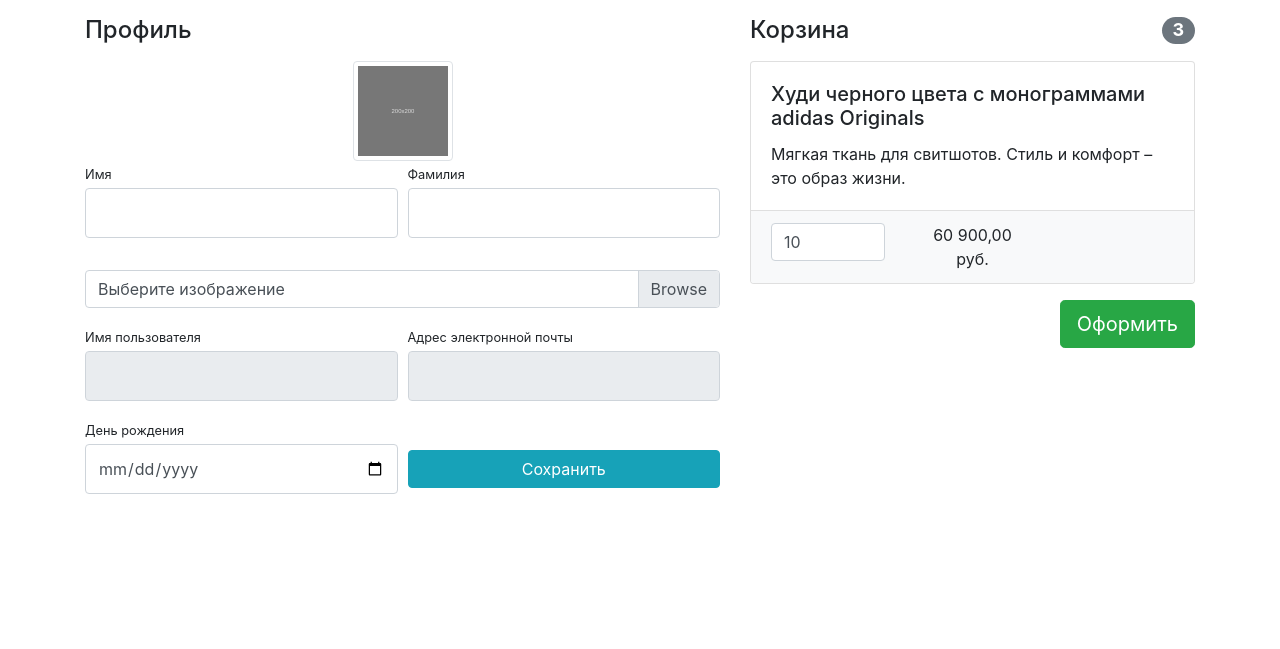
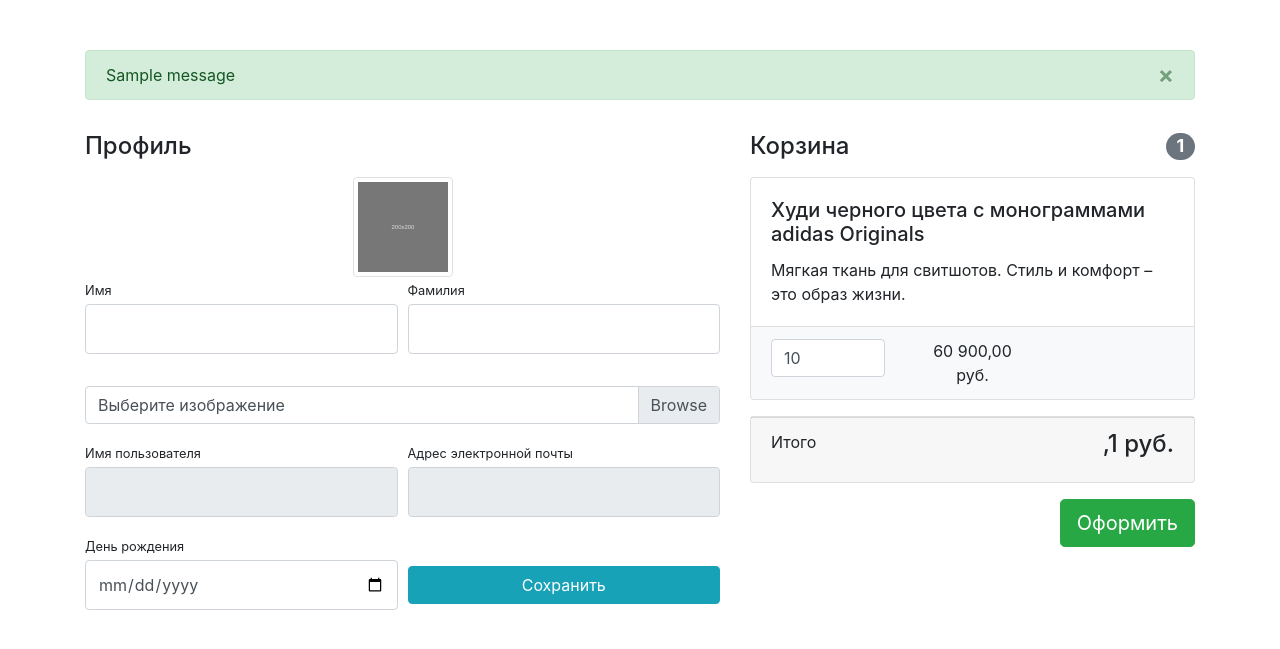
Before and after one commit to VProgramMist/geekshop, a Django app: template authapp/templates/authapp/profile.html in a window 1280 px wide. Shown: the part 56-705 px from the top of the page. Run offline with Django 3.2, Linux system fonts and the light colour scheme; data comes from the database, SQL or seed files in the repository; tables that the repository leaves empty hold one stand-in row (values such as "Sample post"); the template is opened without the code that fills it: values that come from a table or form of the project are taken from there, most other values are stand-ins (such as "Sample title", 1, 10 or a date in 2020); one stand-in notice (Sample message) is shown; some libraries are stand-ins or nearby versions.

Commit message:
Add total sum and total count

```diff
--- a/authapp/templates/authapp/profile.html
+++ b/authapp/templates/authapp/profile.html
@@ -8,6 +8,18 @@
 
 {% block content %}
     <div class="container">
+        {% if messages %}
+            <div class="alert alert-success alert-dismissible fade show"
+                 role="alert"
+                 style="margin-top: 50px;">
+                {% for message in messages %}
+                    {{ message }}
+                {% endfor %}
+                <button type="button" class="close" data-dismiss="alert" aria-label="Close">
+                    <span aria-hidden="true">&times;</span>
+                </button>
+            </div>
+        {% endif %}
         <div class="row">
             <div class="col-lg-7">
                 <h4 class="mt-3 mb-3">Профиль</h4>
@@ -40,7 +52,8 @@
                         <div class="col-lg-12">
                             <div class="custom-file">
                                 {{ form.avatar }}
-                                <label id="avatar-label" class="custom-file-label" for="{{ form.avatar.id_for_label }}">Выберите изображение</label>
+                                <label id="avatar-label" class="custom-file-label" for="{{ form.avatar.id_for_label }}">Выберите
+                                    изображение</label>
                             </div>
                         </div>
                     </div>
--- a/basketapp/models.py
+++ b/basketapp/models.py
@@ -12,5 +12,6 @@
     def __str__(self):
         return f"Корзина для {self.user.username} | Продукт {self.product.name}"
 
+    @property
     def sum(self):
         return self.quantity * self.product.price
--- a/basketapp/templates/basketapp/basket.html
+++ b/basketapp/templates/basketapp/basket.html
@@ -2,7 +2,7 @@
 
 {% if basket %}
     <h4 class="mt-3 mb-3 d-flex justify-content-between align-items-center mb-3">
-        Корзина <span class="badge badge-secondary badge-pill">3</span>
+        Корзина <span class="badge badge-secondary badge-pill">{{ total_count }}</span>
     </h4>
     {% for elem in basket %}
         <div class="card mb-3">
@@ -28,12 +28,12 @@
             </ul>
         </div>
     {% endfor %}
-    {#<div class="card mb-3">#}
-    {#    <div class="card-footer">#}
-    {#        <p class="float-left">Итого</p>#}
-    {#        <h4 class="float-right">2 390 руб.</h4>#}
-    {#    </div>#}
-    {#</div>#}
+    <div class="card mb-3">
+        <div class="card-footer">
+            <p class="float-left">Итого</p>
+            <h4 class="float-right">{{ total_sum|pricing }} руб.</h4>
+        </div>
+    </div>
     <button type="button" class="btn btn-success btn-lg float-right">Оформить</button>
 {% else %}
     <h4 class="mt-3 mb-3 text-center">
```
Also changed, not shown: authapp/views.py (+9 -3 lines).
